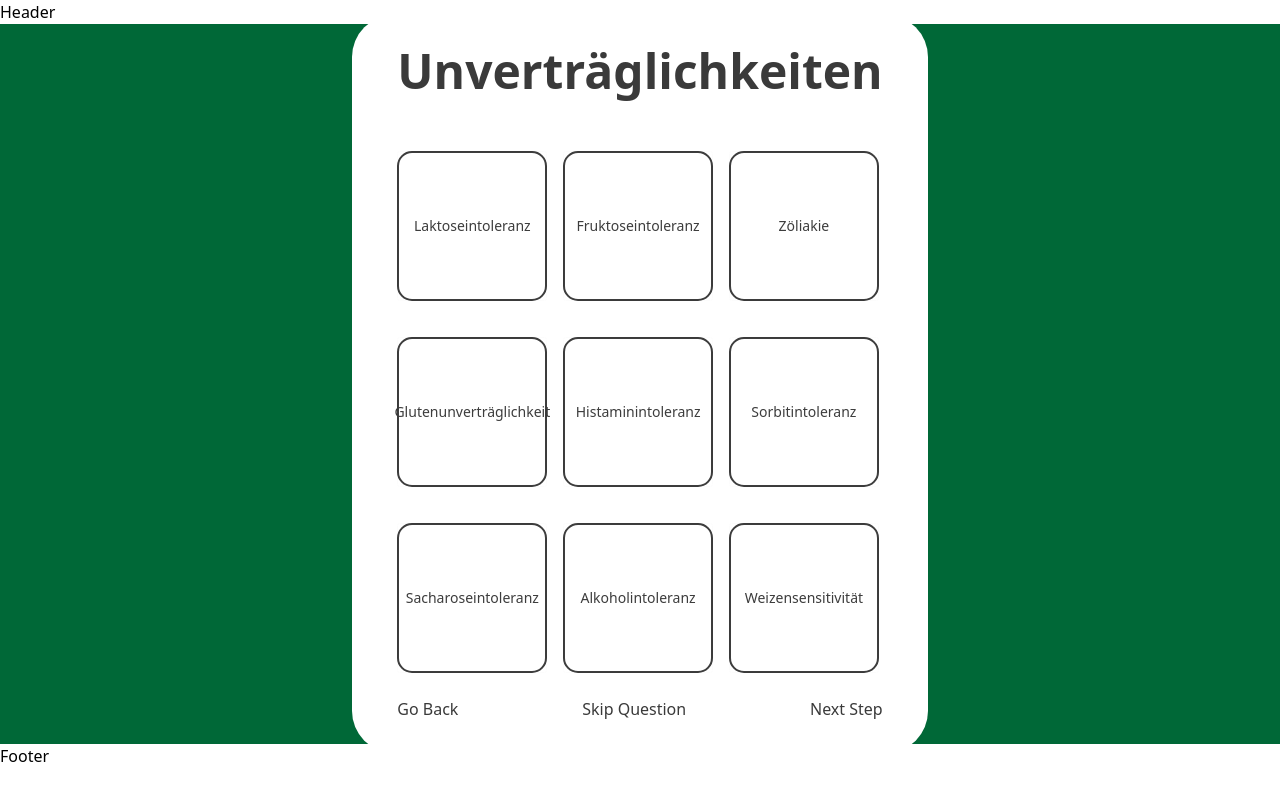
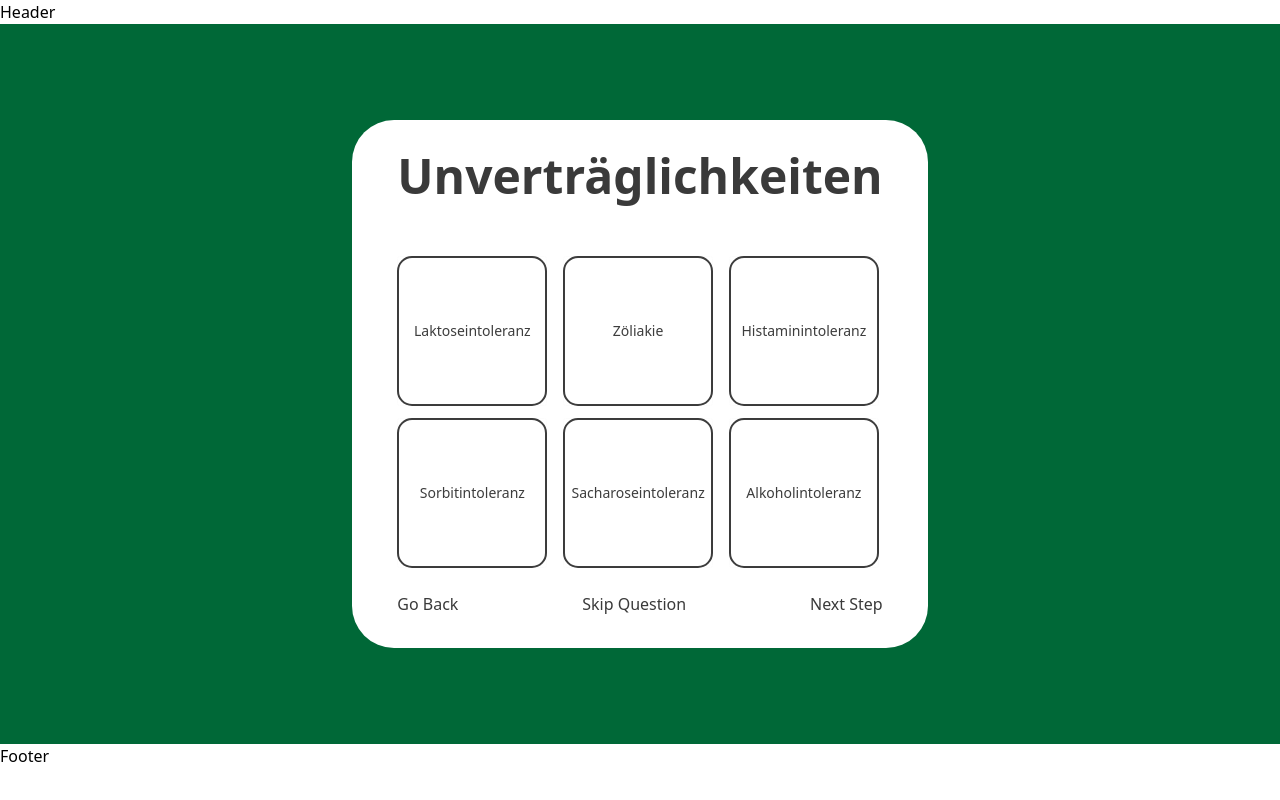
Before and after one commit to fichtnerma/Tastyplan, a Next.js app in the folder frontend/: page /intolerances in a window 1280 px wide. Shown: the top 800 px of the page. Built offline with nearby package versions, Linux system fonts and the light colour scheme.

Commit message:
FEAT: finish styling

```diff
--- a/frontend/src/pages/intolerances/index.tsx
+++ b/frontend/src/pages/intolerances/index.tsx
@@ -4,14 +4,11 @@ import { useState } from 'react';
 export default function IntolerancesPage() {
     const intolerances = [
         'Laktoseintoleranz',
-        'Fruktoseintoleranz',
         'Zöliakie',
-        'Glutenunverträglichkeit',
         'Histaminintoleranz',
         'Sorbitintoleranz',
         'Sacharoseintoleranz',
         'Alkoholintoleranz',
-        'Weizensensitivität',
     ];
 
     const [choices, setChoices] = useState<string[]>([]);
@@ -32,7 +29,7 @@ export default function IntolerancesPage() {
             <form className="flex justify-center py-8 px-12 w-[36rem] bg-white rounded-[42px]">
                 <fieldset className="flex flex-col">
                     <h2 className="text-5xl font-semibold text-gray-custom4 mb-14">Unverträglichkeiten</h2>
-                    <div className="grid grid-cols-3 gap-3">
+                    <div className="grid grid-cols-3 gap-3 mb-6">
                         {intolerances.map((intolerance, i) => (
                             <div key={i} className={styles.intoleranceWrapper}>
                                 <input
--- a/frontend/src/styles/Intolerances.module.scss
+++ b/frontend/src/styles/Intolerances.module.scss
@@ -1,15 +1,8 @@
 .intoleranceWrapper {
     display: block;
-    margin-bottom: 1.5rem;
     width: 150px;
     height: 150px;
     position: relative;
-
-    .hidden {
-        position: absolute;
-        visibility: hidden;
-        opacity: 0;
-    }
 
     label,
     input {
@@ -21,6 +14,7 @@
         cursor: pointer;
         z-index: 1;
     }
+
     input[type='checkbox'] {
         opacity: 0.01;
         z-index: 100;
```
